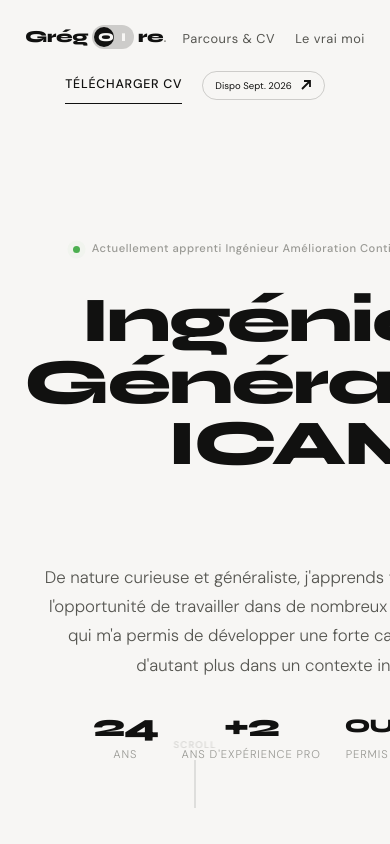
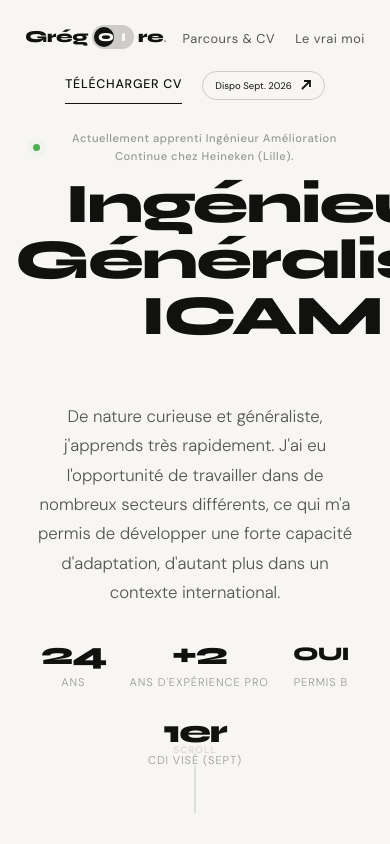
Before and after one commit to gregoireliagre-netizen/portfolio-gregoire, a plain HTML site: page portfolio-grliagre/index.html in a window 390 px wide. Shown: the top 844 px of the page. Drawn offline with Linux system fonts and the light colour scheme.

Commit message:
Update style.css

```diff
--- a/portfolio-grliagre/assets/css/style.css
+++ b/portfolio-grliagre/assets/css/style.css
@@ -1204,26 +1204,45 @@
 }
 
 @media (max-width: 600px) {
-    /* 1. Centrer le texte sous le titre */
-    .hero-container p {
-        text-align: center;
-        margin-left: auto;
-        margin-right: auto;
-        padding: 0 20px; /* Ajoute un peu d'espace sur les côtés */
+    /* Force le conteneur principal à ne jamais dépasser l'écran */
+    .container, .hero-container {
+        width: 100% !important;
+        max-width: 100vw !important;
+        padding-left: 15px !important;
+        padding-right: 15px !important;
+        box-sizing: border-box !important;
+        margin: 0 !important;
     }
 
-    /* 2. Empiler les stats "24 ANS", "+2 ANS...", etc. */
-    .hero-bottom,
-    .hero-stats-row { /* Remplace .hero-stats-row par la classe réelle si elle est différente */
-        display: flex;
-        flex-direction: column !important; /* Force la colonne */
-        align-items: center;
-        gap: 30px !important; /* Espace vertical entre chaque stat */
-        margin-top: 40px;
+    /* Force le titre à ne pas déborder */
+    .hero-title {
+        font-size: 3.5rem !important;
+        line-height: 1 !important;
+        margin-left: auto !important;
+        margin-right: auto !important;
+        text-align: center !important;
     }
 
-    /* 3. Ajuster la taille du texte des stats pour mobile */
-    .hero-stat-item {
-        text-align: center;
+    /* Force les éléments du bas (stats) à s'empiler */
+    .hero-bottom {
+        display: flex !important;
+        flex-direction: column !important;
+        align-items: center !important;
+        gap: 20px !important;
+        width: 100% !important;
+    }
+
+    /* Force le numéro de tel à tenir sur une ligne */
+    .phone-number-display {
+        font-size: 1.5rem !important;
+        word-break: break-all !important;
+        text-align: center !important;
+    }
+
+    /* Centre absolument tout ce qui est dans le hero */
+    .hero-eyebrow, .hero-container p {
+        text-align: center !important;
+        width: 90% !important;
+        margin: 10px auto !important;
     }
 }
```
